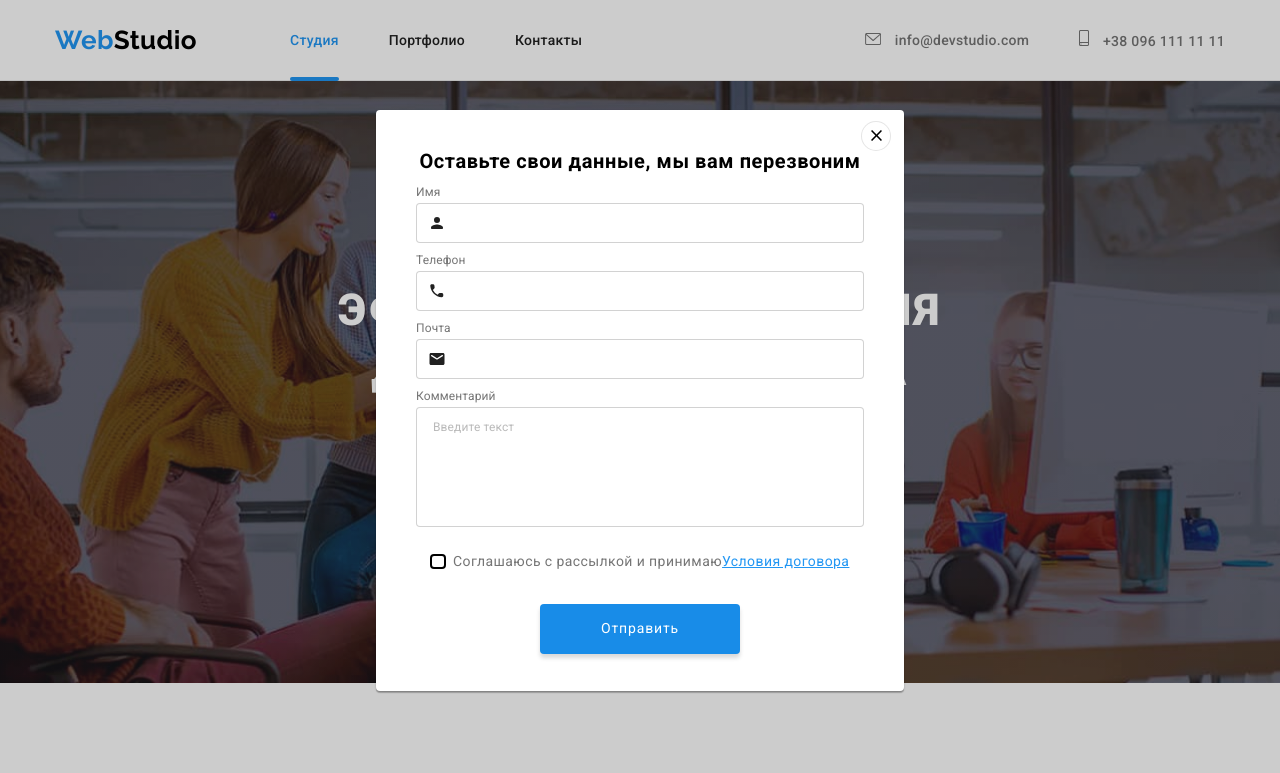
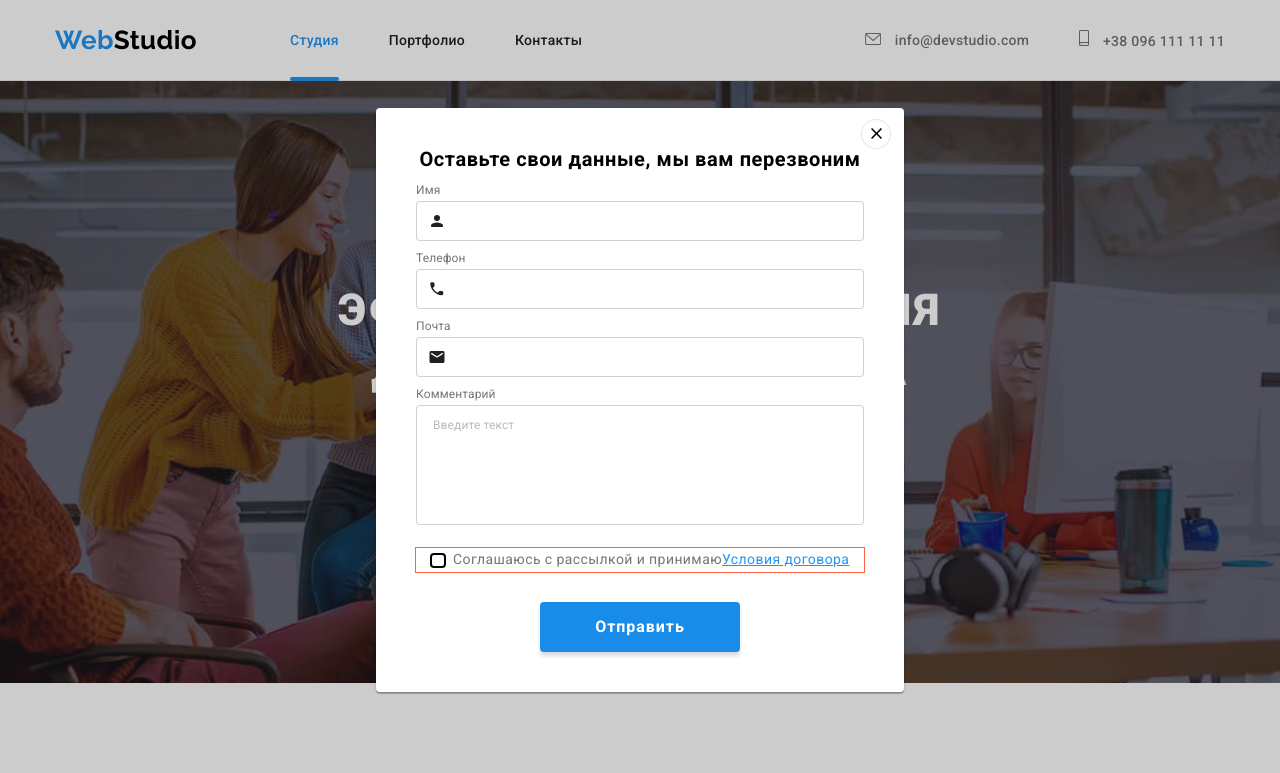
Before and after one commit to Ruslan504/goit-markup-hw-06, a plain HTML site: page index.html in a window 1280 px wide. Both pictures are taken after a click on the button "Заказать услугу". Shown: the top 773 px of the page. Drawn offline with nearby package versions, Linux system fonts and the light colour scheme.

Commit message:
ДЗ№6 доработка
1. Отцентровали правильно иконки в инпутах
2.Добавили стили для шрифта кнопки отправки формы. Отцентровали правильно кнопку
3.Добавили падинги на форму

```diff
--- a/CSS/styles.css
+++ b/CSS/styles.css
@@ -775,7 +775,11 @@ footer .social-block:focus {
   position: relative;
 
   width: 528px;
-  height: 581px;
+  min-height: 581px;
+  padding-left: 40px;
+  padding-right: 40px;
+  padding-top: 40px;
+  padding-bottom: 40px;
   background-color: var(--white-color);
   box-shadow: 0px 1px 3px rgba(0, 0, 0, 0.12), 0px 1px 1px rgba(0, 0, 0, 0.14),
     0px 2px 1px rgba(0, 0, 0, 0.2);
@@ -827,7 +831,7 @@ footer .social-block:focus {
   font-weight: 700;
   font-size: 20px;
   line-height: 23px;
-  margin-top: 40px;
+  /* margin-top: 40px; */
   margin-bottom: 12px;
   letter-spacing: 0.03em;
   text-align: center;
@@ -835,8 +839,6 @@ footer .social-block:focus {
   color: var(--logo-black-color);
 }
 .form-field {
-  margin-left: 40px;
-  margin-right: 40px;
   position: relative;
 }
 .form-label {
@@ -851,7 +853,7 @@ footer .social-block:focus {
 .form-input {
   width: 100%;
   height: 40px;
-  margin-bottom: 10px;
+
   border-radius: 4px;
   border: 1px solid rgba(33, 33, 33, 0.2);
   padding-left: 42px;
@@ -872,13 +874,20 @@ footer .social-block:focus {
   height: 18px;
   width: 18px;
   position: absolute;
-  top: 29px;
+
   left: 12px;
+
+  top: 50%;
+  transform: translateY(-50%);
   fill: var(--black-color);
 
   transition-property: fill;
   transition-duration: 250ms;
   transition-timing-function: cubic-bezier(0.4, 0, 0.2, 1);
+}
+.for-icon-position {
+  position: relative;
+  margin-bottom: 10px;
 }
 
 .form-input:focus + .icon-person-form,
@@ -913,7 +922,7 @@ footer .social-block:focus {
   cursor: pointer;
 }
 .form-checkbox {
-  /* outline: 1px solid tomato; */
+  outline: 1px solid tomato;
 
   display: flex;
 
@@ -926,6 +935,7 @@ footer .social-block:focus {
 
   color: var(--body-text-color);
   padding-left: 14px;
+  margin-bottom: 30px;
 }
 
 .icon-check-form {
@@ -957,13 +967,17 @@ footer .social-block:focus {
   height: 50px;
   background-color: var(--button-hero-hover-color);
   color: var(--white-color);
-  margin-left: 164px;
-  margin-top: 30px;
-
+  /* margin-left: 164px; */
+  /* margin-top: 30px; */
+  display: block;
+  margin: 0 auto;
   padding: 0;
   box-shadow: 0px 4px 4px rgba(0, 0, 0, 0.15);
   border-radius: 4px;
   border: none;
+  font-weight: 700;
+  font-size: 16px;
+  line-height: 1.875px;
   letter-spacing: 0.06em;
   cursor: pointer;
 }
--- a/index.html
+++ b/index.html
@@ -499,6 +499,7 @@
           <form>
             <div class="form-field">
               <label class="form-label" for="user-name">Имя</label>
+              <div class="for-icon-position">
                 <input
                   class="form-input"
                   id="user-name"
@@ -506,20 +507,28 @@
                   name="name"
                 />
                 <svg class="icon-person-form">
-                <use href="./img/sprite/icons.svg#icon-person-form-modal"></use>
+                  <use
+                    href="./img/sprite/icons.svg#icon-person-form-modal"
+                  ></use>
                 </svg>
+              </div>
             </div>
 
             <div class="form-field">
               <label class="form-label" for="user-tel">Телефон</label>
+              <div class="for-icon-position">
                 <input class="form-input" id="user-tel" type="tel" name="tel" />
                 <svg class="icon-phone-form">
-                <use href="./img/sprite/icons.svg#icon-phone-form-modal"></use>
+                  <use
+                    href="./img/sprite/icons.svg#icon-phone-form-modal"
+                  ></use>
                 </svg>
+              </div>
             </div>
 
             <div class="form-field">
               <label class="form-label" for="user-email">Почта</label>
+              <div class="for-icon-position">
                 <input
                   class="form-input"
                   id="user-email"
@@ -527,8 +536,11 @@
                   name="email"
                 />
                 <svg class="icon-email-form">
-                <use href="./img/sprite/icons.svg#icon-email-form-modal"></use>
+                  <use
+                    href="./img/sprite/icons.svg#icon-email-form-modal"
+                  ></use>
                 </svg>
+              </div>
             </div>
 
             <div class="form-field">
```
Lines whose indentation alone changed are shown as unchanged.
